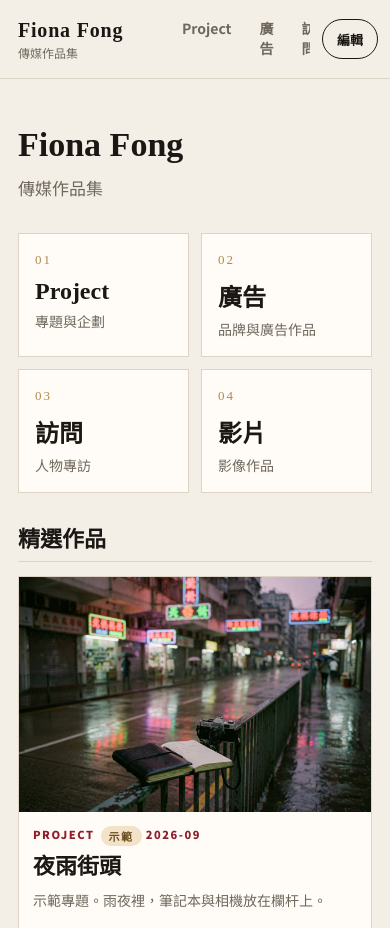
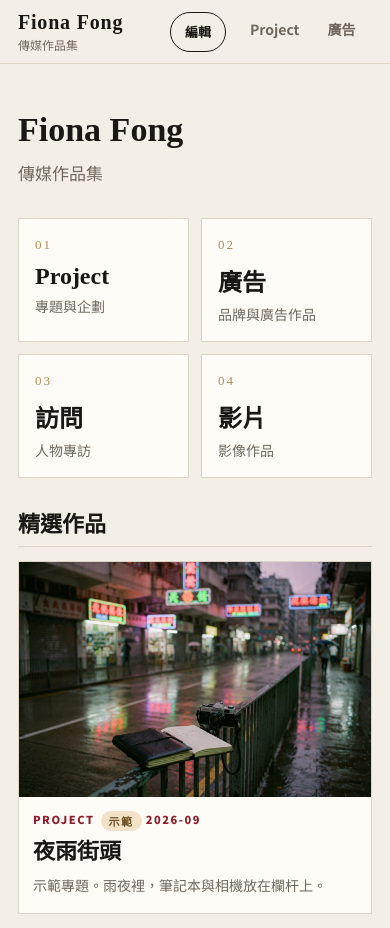
Before and after one commit to CheungSirEdu/fiona-fong, a plain HTML site: page index.html in a window 390 px wide. Shown: the top 928 px of the page. Drawn offline with Linux system fonts and the light colour scheme.

Commit message:
手機頂欄分類改獨立一行，避免字被擠成直排

```diff
--- a/index.html
+++ b/index.html
@@ -59,7 +59,7 @@
     nav.cats a, nav.cats button.linkish {
       text-decoration: none; background: none; border: 0;
       padding: 8px 12px; min-height: 40px; color: var(--muted); font-weight: 700; font-size: 14px;
-      border-bottom: 2px solid transparent;
+      border-bottom: 2px solid transparent; white-space: nowrap; flex-shrink: 0;
     }
     nav.cats a.on, nav.cats a:hover { color: var(--ink); border-bottom-color: var(--accent); }
     .top-actions { display: flex; gap: 8px; margin-left: auto; }
@@ -206,8 +206,11 @@
 
     @media (max-width: 860px) {
       .cat-grid { grid-template-columns: 1fr 1fr; }
-      nav.cats { justify-content: flex-start; overflow-x: auto; flex-wrap: nowrap; }
-      .top-actions { margin-left: 0; }
+      nav.cats {
+        order: 3; width: 100%; justify-content: flex-start;
+        overflow-x: auto; flex-wrap: nowrap; padding-bottom: 2px;
+      }
+      .top-actions { margin-left: auto; }
     }
     @media (max-width: 640px) {
       .work-grid { grid-template-columns: 1fr; }
```
